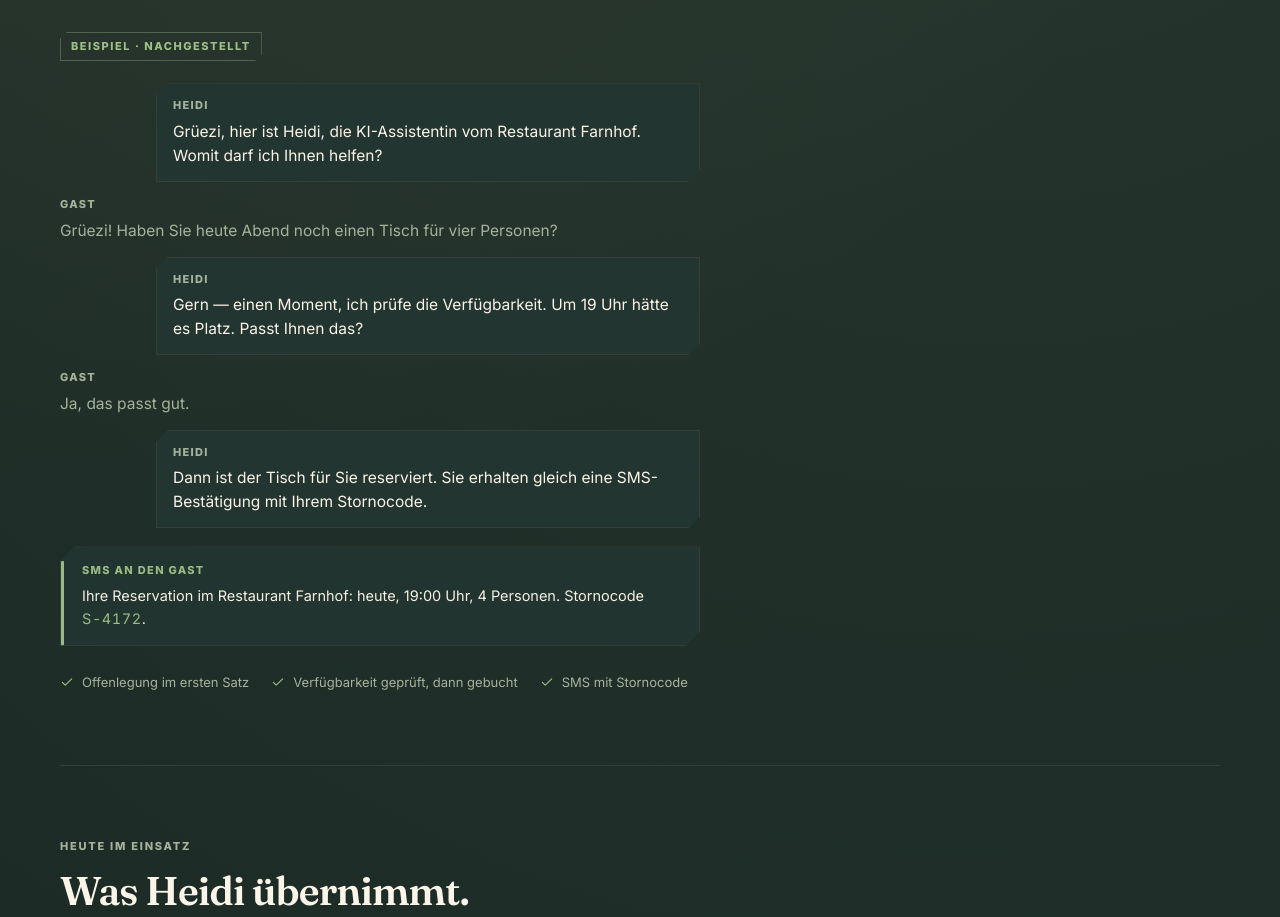
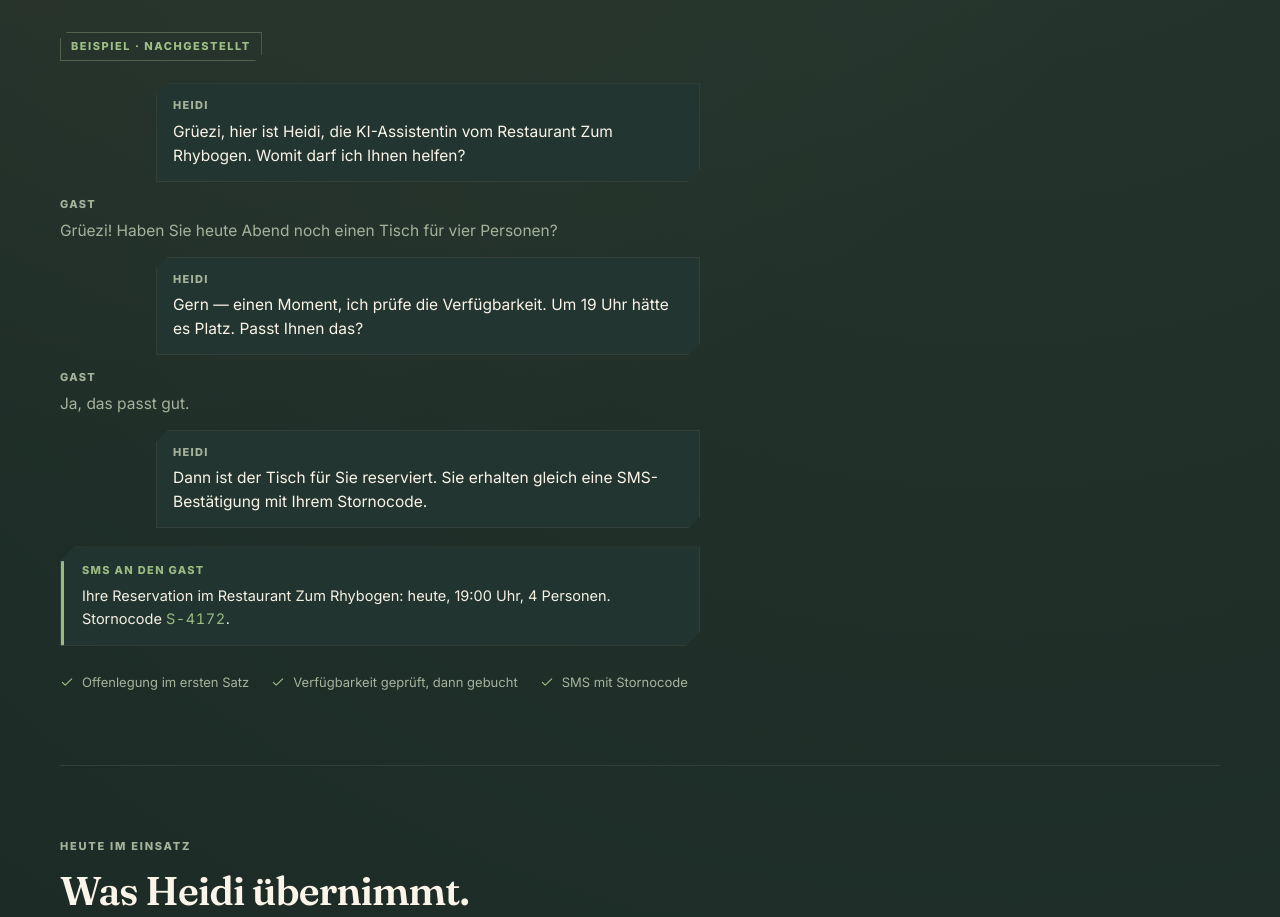
Before and after one commit to MaxOpsLabs/colomba-website-staging, a plain HTML site: page index.html in a window 1280 px wide. Shown: the part 920-1837 px from the top of the page. Drawn offline with Linux system fonts and the light colour scheme.

Commit message:
staging: colomba-swiss.ch elite rebuild 2026-08-26T13:52:53Z

```diff
--- a/index.html
+++ b/index.html
@@ -482,7 +482,7 @@ footer.site {
         <li class="bubble heidi" style="--i:0">
           <div class="cut">
             <span class="who">Heidi</span>
-            <p>Grüezi, hier ist Heidi, die KI-Assistentin vom Restaurant Farnhof. Womit darf ich Ihnen helfen?</p>
+            <p>Grüezi, hier ist Heidi, die KI-Assistentin vom Restaurant Zum Rhybogen. Womit darf ich Ihnen helfen?</p>
           </div>
         </li>
         <li class="bubble guest" style="--i:1">
@@ -508,7 +508,7 @@ footer.site {
         <li class="bubble sms" style="--i:5">
           <div class="sms-card cut">
             <span class="who">SMS an den Gast</span>
-            <p>Ihre Reservation im Restaurant Farnhof: heute, 19:00 Uhr, 4 Personen. Stornocode <span class="code">S-4172</span>.</p>
+            <p>Ihre Reservation im Restaurant Zum Rhybogen: heute, 19:00 Uhr, 4 Personen. Stornocode <span class="code">S-4172</span>.</p>
           </div>
         </li>
       </ol>
```
